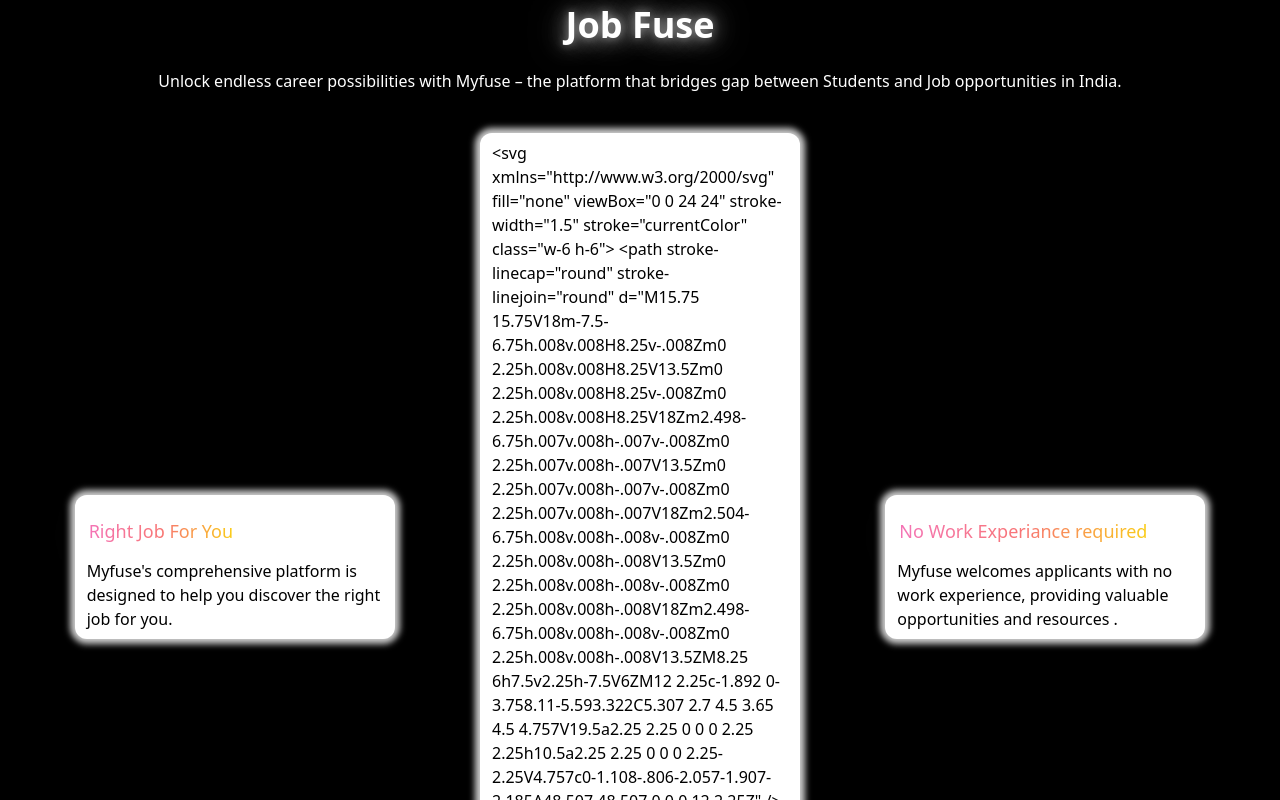
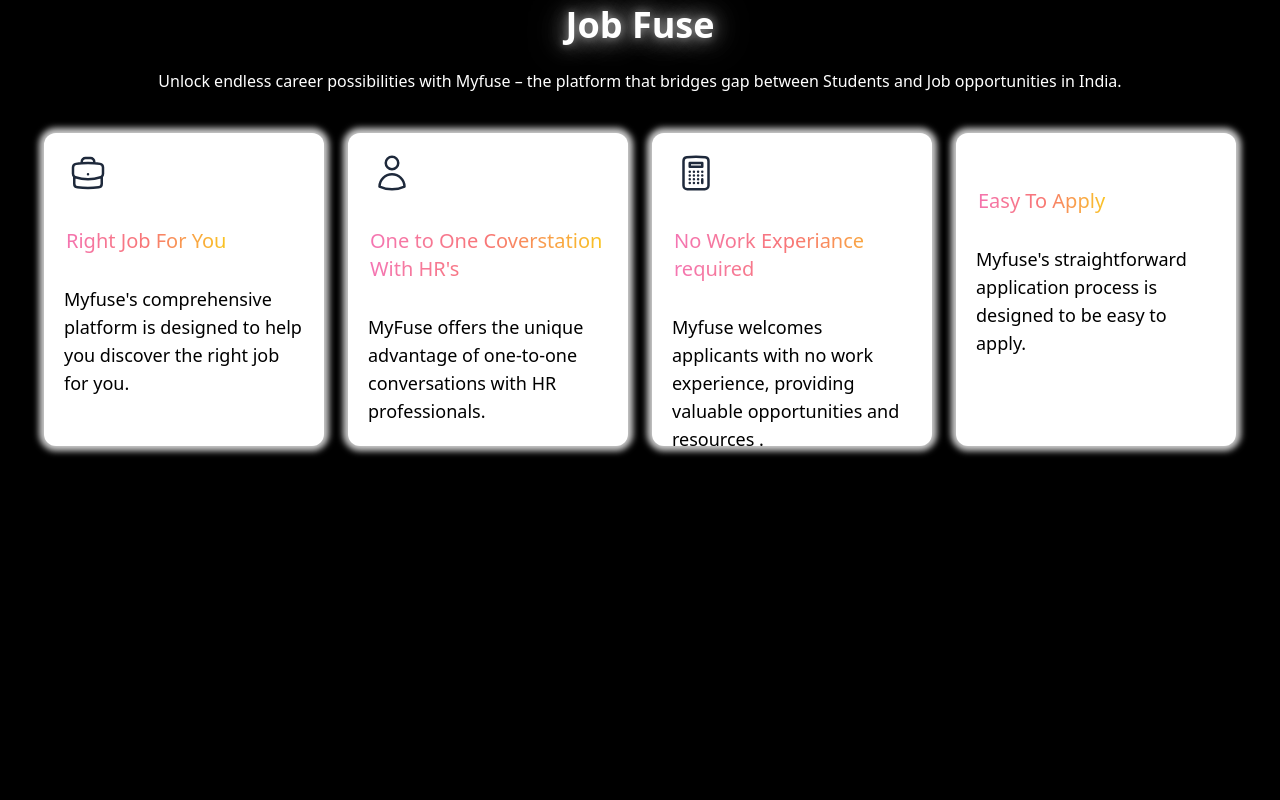
Before and after one commit to ayu-sh-kr/hackathon, an Angular app: page / in a window 1280 px wide. Shown: the part 960-1760 px from the top of the page. Built offline with nearby package versions, Linux system fonts and the light colour scheme.

Commit message:
added fuse component

```diff
--- a/src/app/job-fuse/job-fuse.component.html
+++ b/src/app/job-fuse/job-fuse.component.html
@@ -8,12 +8,10 @@
     </div>
     <div class="flex md:justify-around justify-center gap-y-10 items-center flex-wrap my-10">
         @for(fuse of fuses; track $index) {
-            <div class="w-[320px] shadow-white-blur rounded-xl px-3 py-2 bg-white">
-                <div>
-                    {{fuse.svg}}
-                </div>
-                <h1 class="text-lg my-3 gradient-text w-fit cursor-pointer">{{fuse.title}}</h1>
-                <h1 class="text-[16px]">{{fuse.description}}</h1>
+            <div class="min-w-[260px] max-w-[280px] shadow-white-blur rounded-xl px-3 py-2 bg-white h-[313px]">
+                <div class="rounded-full p-3 w-fit" [innerHTML]="getSafeSVG(fuse.svg)"></div>
+                <h1 class="text-xl my-3 p-2 gradient-text w-fit cursor-pointer">{{fuse.title}}</h1>
+                <h1 class="p-2 text-lg">{{fuse.description}}</h1>
             </div>
         }
     </div>
--- a/src/app/job-fuse/job-fuse.component.ts
+++ b/src/app/job-fuse/job-fuse.component.ts
@@ -1,4 +1,5 @@
 import { Component } from '@angular/core';
+import {DomSanitizer} from "@angular/platform-browser";
 
 @Component({
   selector: 'app-job-fuse',
@@ -11,22 +12,28 @@
 
     fuses: Fuse[] = [
         {
-            svg: '',
-            title: 'Right Job For You',
+            svg: `<svg xmlns="http://www.w3.org/2000/svg" fill="none" viewBox="0 0 24 24" stroke-width="1.5" stroke="currentColor" class="w-10 h-10 text-slate-800">
+                    <path stroke-linecap="round" stroke-linejoin="round" d="M20.25 14.15v4.25c0 1.094-.787 2.036-1.872 2.18-2.087.277-4.216.42-6.378.42s-4.291-.143-6.378-.42c-1.085-.144-1.872-1.086-1.872-2.18v-4.25m16.5 0a2.18 2.18 0 0 0 .75-1.661V8.706c0-1.081-.768-2.015-1.837-2.175a48.114 48.114 0 0 0-3.413-.387m4.5 8.006c-.194.165-.42.295-.673.38A23.978 23.978 0 0 1 12 15.75c-2.648 0-5.195-.429-7.577-1.22a2.016 2.016 0 0 1-.673-.38m0 0A2.18 2.18 0 0 1 3 12.489V8.706c0-1.081.768-2.015 1.837-2.175a48.111 48.111 0 0 1 3.413-.387m7.5 0V5.25A2.25 2.25 0 0 0 13.5 3h-3a2.25 2.25 0 0 0-2.25 2.25v.894m7.5 0a48.667 48.667 0 0 0-7.5 0M12 12.75h.008v.008H12v-.008Z" />
+                </svg>
+                `,
+           title: 'Right Job For You',
             description: 'Myfuse\'s comprehensive platform is designed to help you discover the right job for you.'
         },
 
         {
-            svg: `<svg xmlns="http://www.w3.org/2000/svg" fill="none" viewBox="0 0 24 24" stroke-width="1.5" stroke="currentColor" class="w-6 h-6">
-                    <path stroke-linecap="round" stroke-linejoin="round" d="M15.75 15.75V18m-7.5-6.75h.008v.008H8.25v-.008Zm0 2.25h.008v.008H8.25V13.5Zm0 2.25h.008v.008H8.25v-.008Zm0 2.25h.008v.008H8.25V18Zm2.498-6.75h.007v.008h-.007v-.008Zm0 2.25h.007v.008h-.007V13.5Zm0 2.25h.007v.008h-.007v-.008Zm0 2.25h.007v.008h-.007V18Zm2.504-6.75h.008v.008h-.008v-.008Zm0 2.25h.008v.008h-.008V13.5Zm0 2.25h.008v.008h-.008v-.008Zm0 2.25h.008v.008h-.008V18Zm2.498-6.75h.008v.008h-.008v-.008Zm0 2.25h.008v.008h-.008V13.5ZM8.25 6h7.5v2.25h-7.5V6ZM12 2.25c-1.892 0-3.758.11-5.593.322C5.307 2.7 4.5 3.65 4.5 4.757V19.5a2.25 2.25 0 0 0 2.25 2.25h10.5a2.25 2.25 0 0 0 2.25-2.25V4.757c0-1.108-.806-2.057-1.907-2.185A48.507 48.507 0 0 0 12 2.25Z" />
+            svg: `<svg xmlns="http://www.w3.org/2000/svg" fill="none" viewBox="0 0 24 24" stroke-width="1.5" stroke="currentColor" class="w-10 h-10 text-slate-800">
+                      <path stroke-linecap="round" stroke-linejoin="round" d="M15.75 6a3.75 3.75 0 1 1-7.5 0 3.75 3.75 0 0 1 7.5 0ZM4.501 20.118a7.5 7.5 0 0 1 14.998 0A17.933 17.933 0 0 1 12 21.75c-2.676 0-5.216-.584-7.499-1.632Z" />
                   </svg>
-                    `,
+`,
             title: 'One to One Coverstation With HR\'s',
             description: 'MyFuse offers the unique advantage of one-to-one conversations with HR professionals.'
         },
 
         {
-            svg: '',
+            svg: `<svg xmlns="http://www.w3.org/2000/svg" fill="none" viewBox="0 0 24 24" stroke-width="1.5" stroke="currentColor" class="w-10 h-10 text-slate-800">
+                    <path stroke-linecap="round" stroke-linejoin="round" d="M15.75 15.75V18m-7.5-6.75h.008v.008H8.25v-.008Zm0 2.25h.008v.008H8.25V13.5Zm0 2.25h.008v.008H8.25v-.008Zm0 2.25h.008v.008H8.25V18Zm2.498-6.75h.007v.008h-.007v-.008Zm0 2.25h.007v.008h-.007V13.5Zm0 2.25h.007v.008h-.007v-.008Zm0 2.25h.007v.008h-.007V18Zm2.504-6.75h.008v.008h-.008v-.008Zm0 2.25h.008v.008h-.008V13.5Zm0 2.25h.008v.008h-.008v-.008Zm0 2.25h.008v.008h-.008V18Zm2.498-6.75h.008v.008h-.008v-.008Zm0 2.25h.008v.008h-.008V13.5ZM8.25 6h7.5v2.25h-7.5V6ZM12 2.25c-1.892 0-3.758.11-5.593.322C5.307 2.7 4.5 3.65 4.5 4.757V19.5a2.25 2.25 0 0 0 2.25 2.25h10.5a2.25 2.25 0 0 0 2.25-2.25V4.757c0-1.108-.806-2.057-1.907-2.185A48.507 48.507 0 0 0 12 2.25Z" />
+                  </svg>
+                    `,
             title: 'No Work Experiance required',
             description: 'Myfuse welcomes applicants with no work experience, providing valuable opportunities and resources .'
         },
@@ -38,6 +45,14 @@
         }
     ]
 
+
+    constructor(private sanitizer: DomSanitizer) { }
+
+    getSafeSVG(svg: string) {
+        return this.sanitizer.bypassSecurityTrustHtml(svg);
+    }
+
+
 }
 
 export interface Fuse {
```
